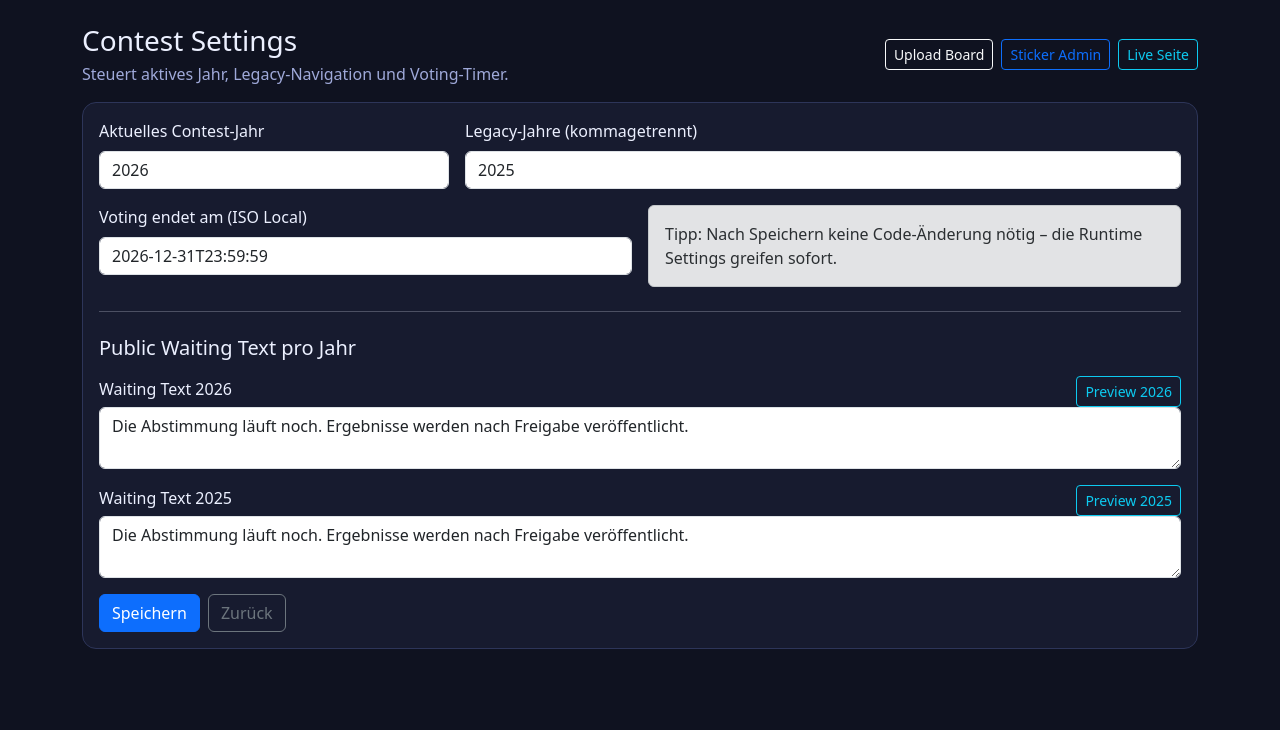
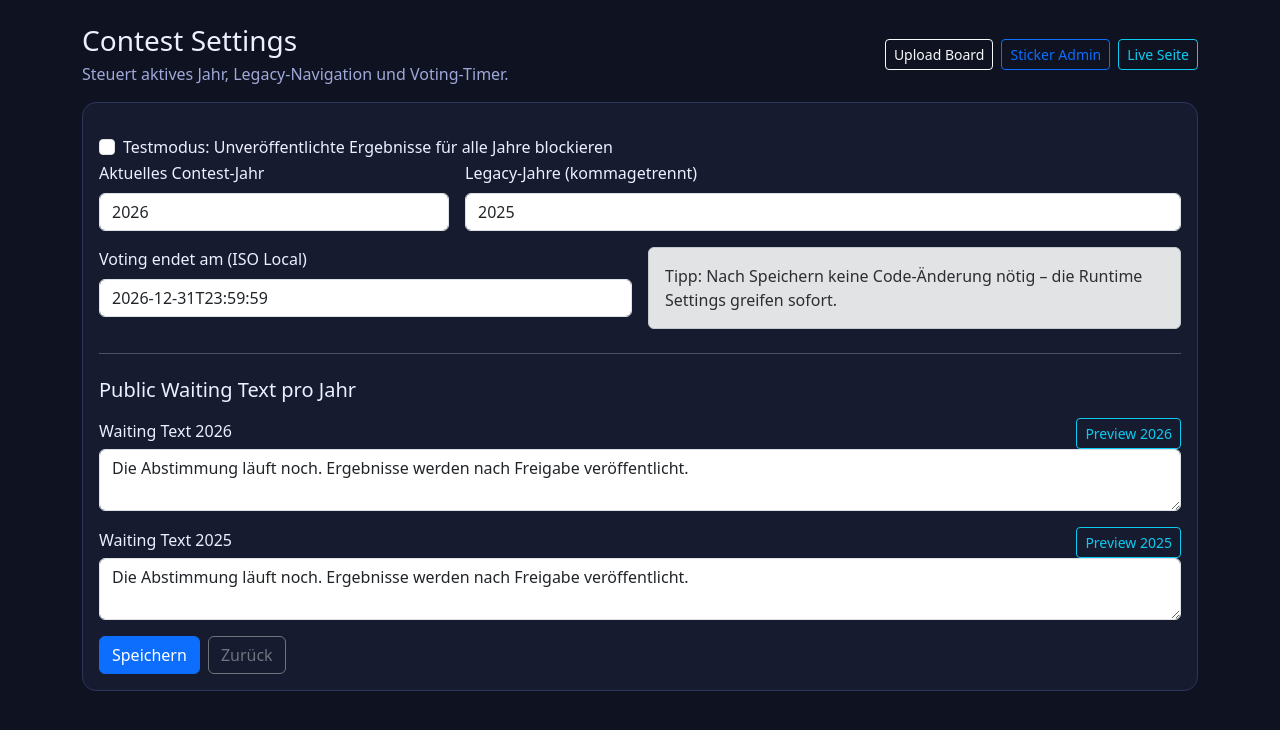
Before and after one commit to MinhMTV/Photo_Voting_Contest, a Flask app: page /admin/settings in a window 1280 px wide. Shown: the top 730 px of the page. Run offline with Flask 3, Linux system fonts and the light colour scheme; the visitor is signed in with stand-in values (Sample User, id 1).

Commit message:
fix veröffneltichung

```diff
--- a/app/routes.py
+++ b/app/routes.py
@@ -33,7 +33,9 @@ def get_runtime_settings() -> dict:
         'voting_end_at': current_app.config.get('VOTING_END_AT', '2026-12-31T23:59:59'),
         'waiting_text_by_year': {
             str(base_year): 'Die Abstimmung läuft noch. Ergebnisse werden nach Freigabe veröffentlicht.'
-        }
+        },
+        # ✅ NEU: Testmodus (default aus)
+        'block_public_unpublished_all_years': False,
     }
     path = _settings_path()
     if not os.path.exists(path):
@@ -527,6 +529,7 @@ def admin_settings():
         selected_year = int(request.form.get('current_contest_year', settings.get('current_contest_year', 2026)))
         voting_end_at = request.form.get('voting_end_at', settings.get('voting_end_at'))
         legacy_raw = request.form.get('legacy_years', '')
+        block_all = bool(request.form.get('block_public_unpublished_all_years'))
 
         legacy_years = []
         for token in legacy_raw.split(','):
@@ -551,7 +554,8 @@ def admin_settings():
             'current_contest_year': selected_year,
             'legacy_years': sorted(set(legacy_years), reverse=True),
             'voting_end_at': voting_end_at,
-            'waiting_text_by_year': waiting_text_by_year
+            'waiting_text_by_year': waiting_text_by_year,
+            'block_public_unpublished_all_years': block_all
         }
         save_runtime_settings(new_settings)
 
@@ -762,12 +766,19 @@ def public_results():
 
 @bp.route('/public-results/<int:year>')
 def public_results_year(year: int):
-    # Hide current year's public results until admin publishes them
-    flag_path = os.path.join(current_app.root_path, 'published_flag.txt')
-    published = os.path.exists(flag_path) and open(flag_path).read().strip() == '1'
     settings = get_runtime_settings()
-    if year == current_year() and not published:
-        return render_template(waiting_template_for_year(year), year=year, waiting_text=waiting_text_for_year(year, settings))
+
+    published = is_published(year)
+
+    # ✅ Optionaler Testmodus: alle Jahre blocken, wenn nicht published
+    block_all = bool(settings.get('block_public_unpublished_all_years', False))
+
+    if (block_all and not published) or (year == current_year() and not published):
+        return render_template(
+            waiting_template_for_year(year),
+            year=year,
+            waiting_text=waiting_text_for_year(year, settings)
+        )
 
     db = get_db()
 
--- a/app/templates/admin_settings.html
+++ b/app/templates/admin_settings.html
@@ -24,8 +24,14 @@
       <a class="btn btn-outline-info btn-sm" href="{{ url_for('main.contest_year', year=settings.current_contest_year) }}">Live Seite</a>
     </div>
   </div>
-
   <form method="POST" class="panel p-3">
+      <div class="form-check mt-3">
+      <input class="form-check-input" type="checkbox" id="block_all" name="block_public_unpublished_all_years"
+            {% if settings.get('block_public_unpublished_all_years') %}checked{% endif %}>
+      <label class="form-check-label" for="block_all">
+        Testmodus: Unveröffentlichte Ergebnisse für alle Jahre blockieren
+      </label>
+    </div>
     <div class="row g-3">
       <div class="col-md-4">
         <label class="form-label">Aktuelles Contest-Jahr</label>
--- a/app/templates/results.html
+++ b/app/templates/results.html
@@ -65,6 +65,7 @@
             {% endif %}
         </form>
 
+
     </div>
 
     <div class="card mt-3 border-danger-subtle">
```
Also changed, not shown: 1 other file. Lines whose indentation alone changed are shown as unchanged.
